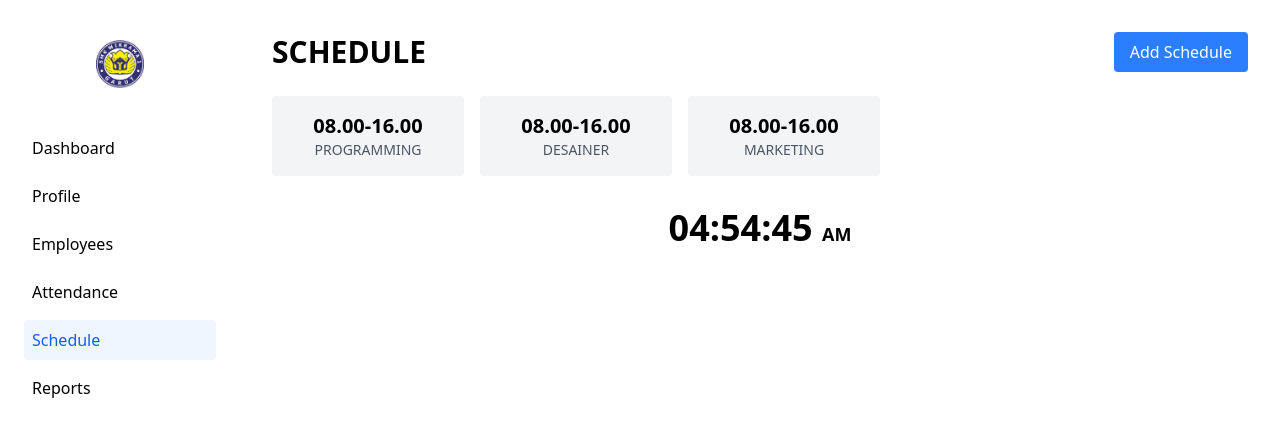
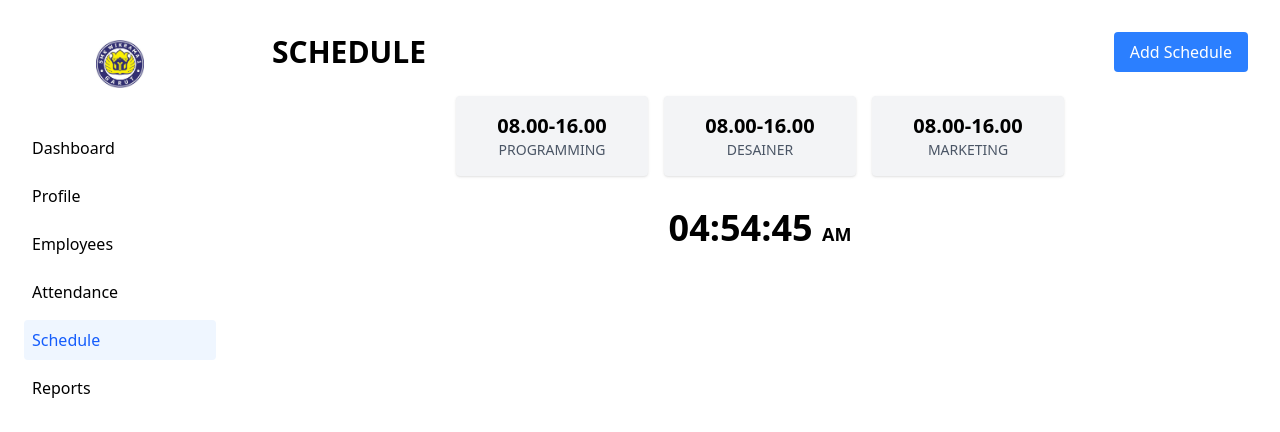
Before and after one commit to alfauzanadzan/absen-api, a Nuxt app in the folder frontend-app/: page /admin/schedule in a window 1280 px wide. Shown: the top 432 px of the page. Built offline with nearby package versions, Linux system fonts and the light colour scheme.

Commit message:
tah lonjong

```diff
--- a/frontend-app/pages/admin/schedule.vue
+++ b/frontend-app/pages/admin/schedule.vue
@@ -31,16 +31,18 @@
       </div>
 
       <!-- Schedule cards -->
-      <div class="flex gap-4 mb-8 flex-wrap">
+      <!-- Schedule cards -->
+<div class="flex justify-center flex-wrap gap-4 mb-8">
   <div
     v-for="(item, idx) in schedules"
     :key="idx"
-          class="bg-gray-100 px-6 py-4 rounded text-center w-48"
+    class="bg-gray-100 px-6 py-4 rounded text-center w-48 shadow"
   >
     <div class="text-xl font-bold">{{ item.time }}</div>
     <div class="text-sm uppercase text-gray-600">{{ item.department }}</div>
   </div>
 </div>
+
 
       <!-- Real-time clock -->
       <div class="text-4xl font-bold text-center">
--- a/frontend-app/pages/kaprog/reports.vue
+++ b/frontend-app/pages/kaprog/reports.vue
@@ -11,7 +11,7 @@
         <a href="/kaprog/profilkaprog" class="p-2 rounded hover:bg-gray-400">Profile</a>
         <a href="/kaprog/employees" class="p-2 rounded hover:bg-gray-400">Employees</a>
         <a href="/kaprog/attendance" class="p-2 rounded hover:bg-gray-400">Attendance</a>
-        <a href="/kaprog/reports" class="p-2 rounded hover:bg-gray-400">Reports</a>
+        <a href="/kaprog/reports" class="p-2 rounded bg-blue-50 text-blue-600 font-medium">Reports</a>
       </nav>
     </aside>
 
--- a/frontend-app/pages/superadmin/addaccount.vue
+++ b/frontend-app/pages/superadmin/addaccount.vue
@@ -184,6 +184,7 @@ const setAvatarPreview = (e: Event) => {
       </div>
 
             <!-- Modal -->
+            <!-- Modal -->
         <div v-if="showModal" class="fixed inset-0 z-50 flex items-center justify-center bg-black/40 p-4">
         <div class="bg-white rounded-lg shadow-lg w-full max-w-xl p-6">
             <div class="flex items-center justify-between">
@@ -217,9 +218,21 @@ const setAvatarPreview = (e: Event) => {
                 <input v-model="form.avatarPreview" @input="setAvatarPreview" class="w-full p-2 border rounded" placeholder="https://..." />
             </div>
 
+            <!-- PASSWORD hanya tampil kalau tambah akun atau edit -->
+            <div v-if="!editing">
+                <label class="block text-sm text-gray-600 mb-1">Password</label>
+                <input v-model="form.password" type="password" class="w-full p-2 border rounded" required />
+            </div>
+            <div v-if="!editing">
+                <label class="block text-sm text-gray-600 mb-1">Confirm Password</label>
+                <input v-model="form.confirmPassword" type="password" class="w-full p-2 border rounded" required />
+            </div>
+
             <div class="md:col-span-2 flex justify-end gap-3 mt-2">
                 <button type="button" @click="showModal = false" class="px-4 py-2 border rounded">Batal</button>
-              <button type="submit" class="px-4 py-2 bg-blue-600 text-white rounded">{{ editing ? 'Update' : 'Simpan' }}</button>
+                <button type="submit" class="px-4 py-2 bg-blue-600 text-white rounded">
+                {{ editing ? 'Update' : 'Simpan' }}
+                </button>
             </div>
             </form>
         </div>
```
Lines whose indentation alone changed are shown as unchanged.
